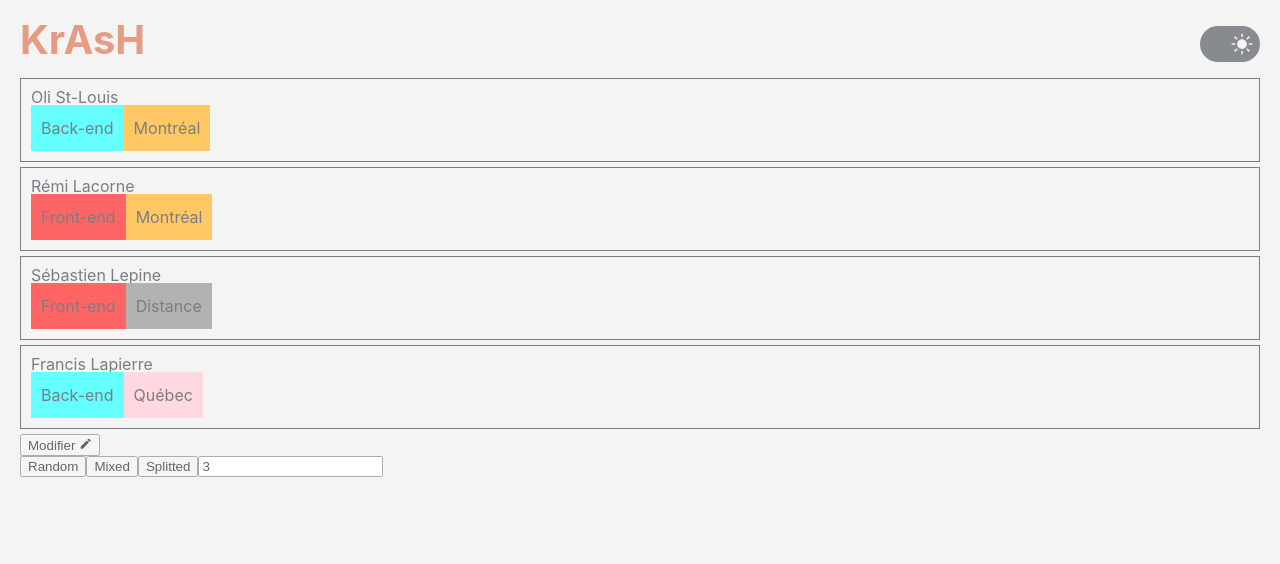
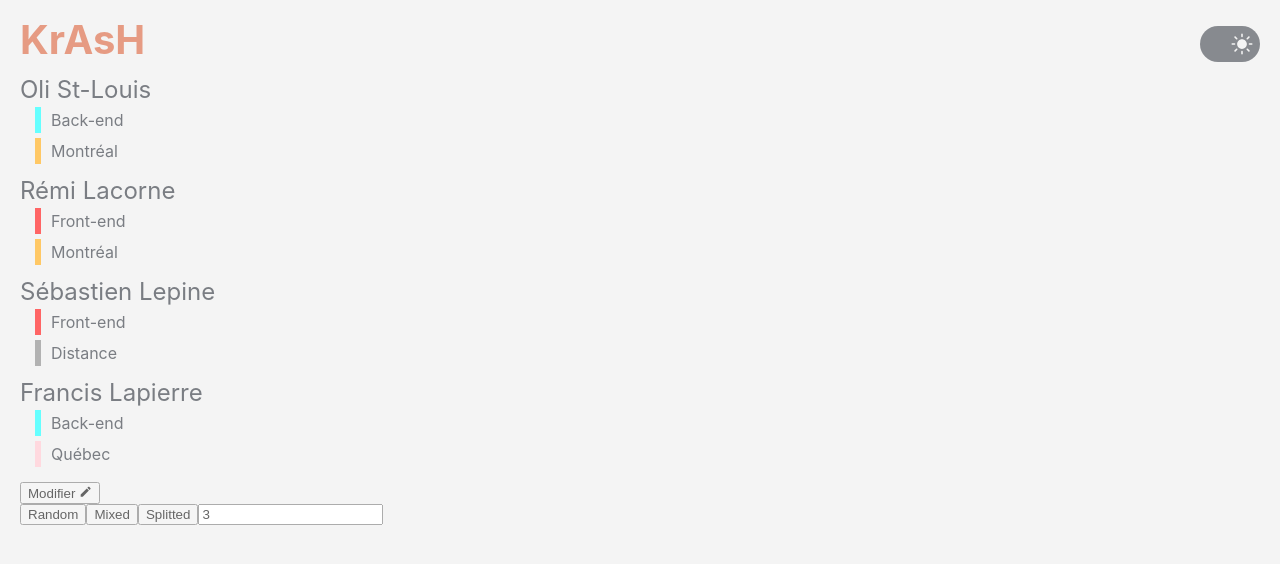
Before and after one commit to fynnen/krash, a React (Create React App) app: page / in a window 1280 px wide. Shown: the top 564 px of the page. Built offline with nearby package versions, Linux system fonts and the light colour scheme.

Commit message:
Ajustement affichage participants

```diff
--- a/src/components/styled/ParticipantStyled.js
+++ b/src/components/styled/ParticipantStyled.js
@@ -2,34 +2,35 @@ import styled from "styled-components";
 import Participant from '../Participant';
 
 export const ParticipantStyled = styled(Participant)`
+  margin-bottom: 15px;
+
   .mtl {
-    background: var(--mtl);
+    border-left-color: var(--mtl);
   }
   .qc {
-    background: var(--qc);
+    border-left-color: var(--qc);
   }
   .home {
-    background: var(--home);
+    border-left-color: var(--home);
   }
   .fe {
-    background: var(--front);
+    border-left-color: var(--front);
   }
   .be {
-    background: var(--back);
+    border-left-color: var(--back);
   }
   .qa {
-    background: var(--qa);
+    border-left-color: var(--qa);
   }
-
-  border: 1px solid var(--text);
-  padding: 10px;
-  margin: 5px 0;
-  h3 {
-    margin-bottom: 0;
+  h3{
+    font-size: 24px;
   }
   p {
-    display: inline-block;
-    padding: 15px 10px;
+    border-left-style: solid;
+    border-left-width: 6px;
+    margin-left: 15px;
+    margin-top: 5px;
+    padding: 5px 10px;
   }
 `;
 
```
